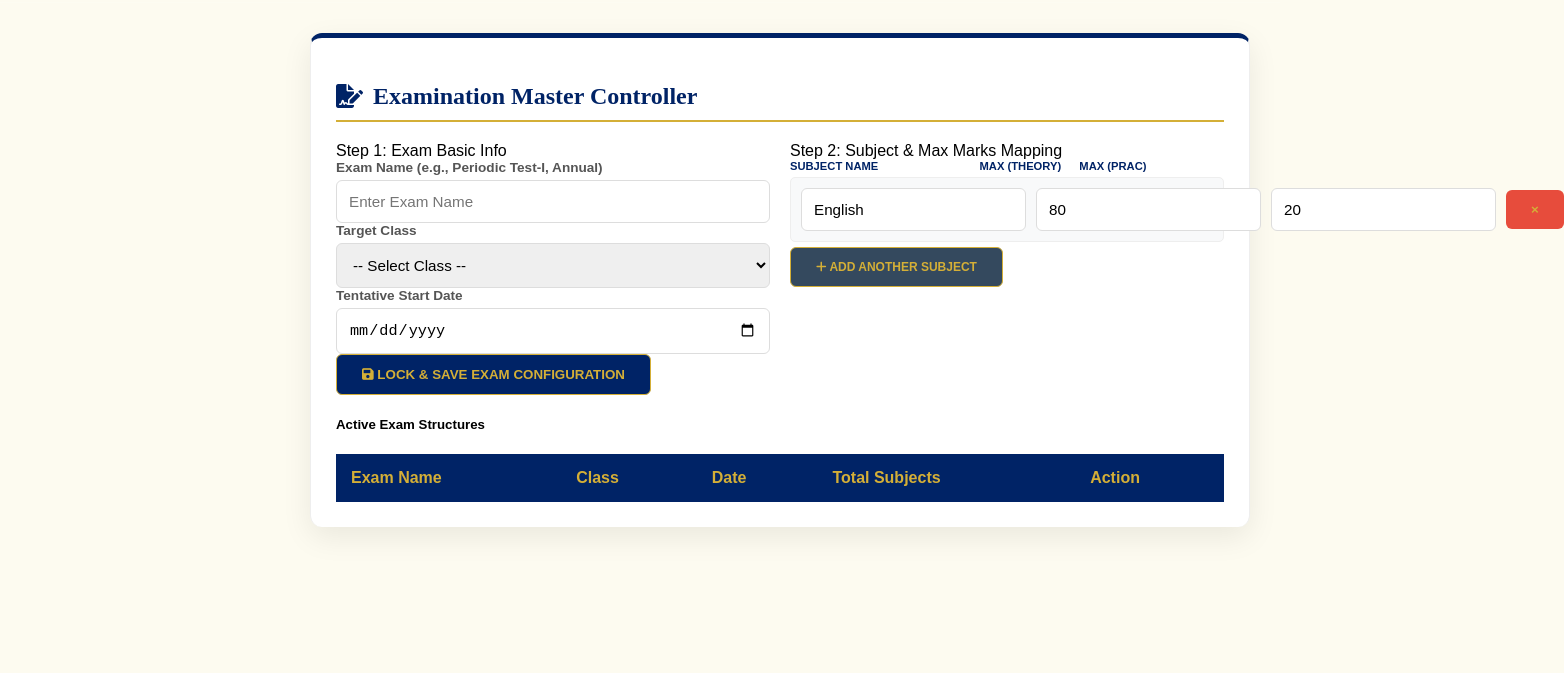
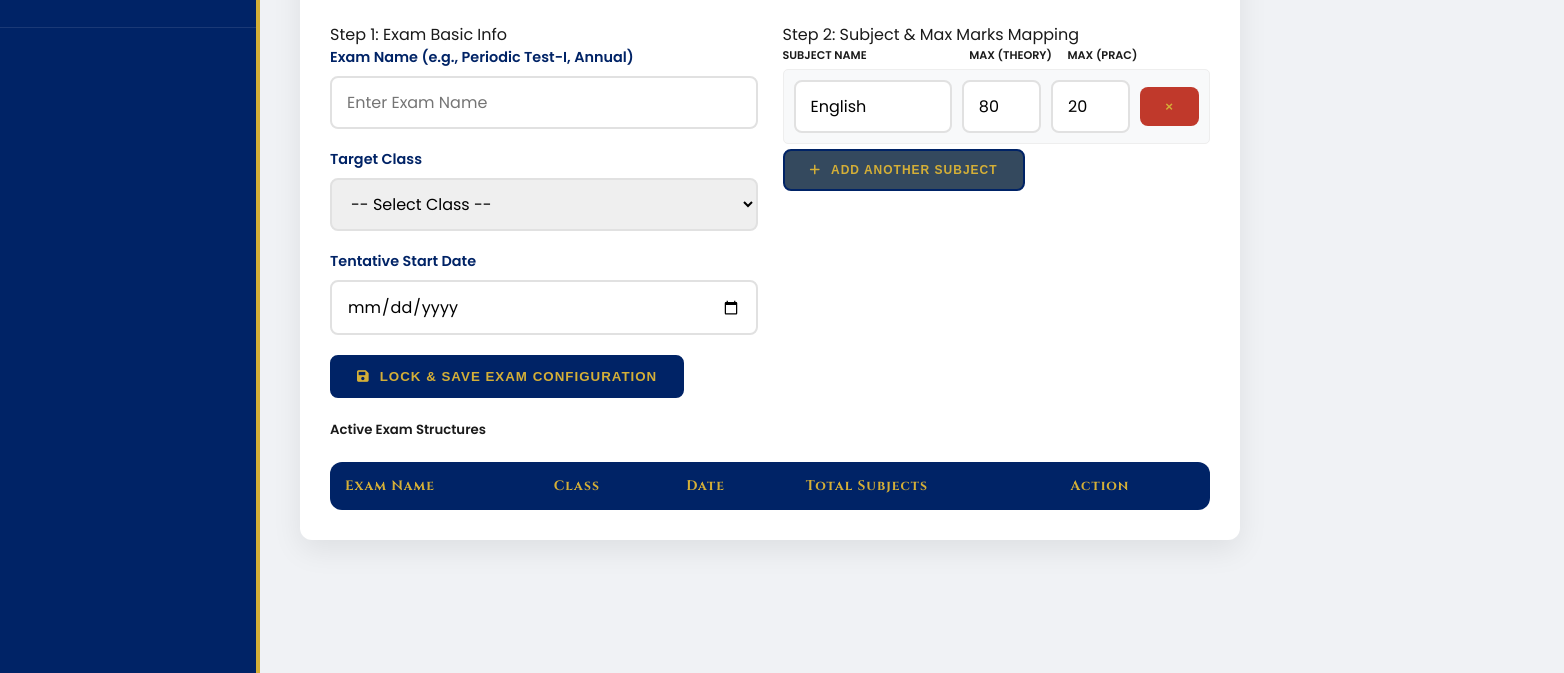
Before and after one commit to abhijeetlovesmahi-commits/Unbranded, a plain HTML site: page exam-master.html in a window 1280 px wide. Shown: the part 127-800 px from the top of the page, 1564 px wide, since content can reach past the window. Drawn offline with Linux system fonts and the light colour scheme; no server answers.

Commit message:
Update style.css

```diff
--- a/style.css
+++ b/style.css
@@ -1,132 +1,231 @@
-/* --- THE LALIT INTERNATIONAL SCHOOL - GLOBAL THEME --- */
+/* THE LALIT IMPERIAL - MASTER STYLESHEET
+   Everything in one file: Layout, Sidebar, Cards, UI Elements
+*/
+
+@import url('https://fonts.googleapis.com/css2?family=Cinzel:wght@400;700&family=Poppins:wght@300;400;600&display=swap');
+
 :root {
-    --primary-color: #002366;    /* Royal Blue */
-    --accent-color: #D4AF37;     /* Imperial Gold */
-    --bg-light: #FDFBF0;         /* Parchment Paper */
+    --primary: #002366;       /* Royal Blue */
+    --accent: #D4AF37;        /* Gold */
+    --bg-light: #f0f2f5;      /* Light Grey Background */
     --white: #ffffff;
-    --danger: #e74c3c;
-    --success: #27ae60;
-    --sidebar-width: 280px;
-    --font-main: 'Poppins', sans-serif;
-    --font-heading: 'Cinzel', serif;
+    --text-dark: #1a1a1a;
+    --text-muted: #666666;
+    --success: #27ae60;       /* Emerald Green */
+    --danger: #c0392b;        /* Alizarin Red */
+    --sidebar-width: 260px;
+    --transition: 0.3s ease;
 }
 
+* { box-sizing: border-box; }
+
 body {
+    font-family: 'Poppins', sans-serif;
     background-color: var(--bg-light);
-    font-family: var(--font-main);
+    color: var(--text-dark);
     margin: 0;
-    overflow-x: hidden;
+    padding: 0;
 }
 
-/* --- Reusable Layout Components --- */
-.dashboard-container {
+/* --- MAIN LAYOUT STRUCTURE --- */
+.wrapper {
     display: flex;
     min-height: 100vh;
 }
 
-.main-content {
-    flex-grow: 1;
-    padding: 30px;
-    margin-left: var(--sidebar-width);
-    transition: 0.3s;
+/* SIDEBAR DESIGN */
+.sidebar {
+    width: var(--sidebar-width);
+    background: var(--primary);
+    color: var(--white);
+    position: fixed;
+    height: 100vh;
+    overflow-y: auto;
+    border-right: 4px solid var(--accent);
+    z-index: 1000;
 }
 
-/* --- Imperial Card Style --- */
+.sidebar-header {
+    padding: 25px;
+    text-align: center;
+    border-bottom: 1px solid rgba(255,255,255,0.1);
+}
+
+.sidebar-header h2 {
+    font-family: 'Cinzel', serif;
+    color: var(--accent);
+    font-size: 1.2rem;
+    margin: 0;
+}
+
+.sidebar-menu {
+    padding: 15px 0;
+    list-style: none;
+    margin: 0;
+}
+
+.sidebar-menu li a {
+    display: flex;
+    align-items: center;
+    padding: 15px 25px;
+    color: rgba(255,255,255,0.8);
+    text-decoration: none;
+    transition: var(--transition);
+    border-left: 4px solid transparent;
+}
+
+.sidebar-menu li a i { width: 30px; font-size: 1.1rem; }
+
+.sidebar-menu li a:hover, .sidebar-menu li.active a {
+    background: rgba(255,255,255,0.1);
+    color: var(--accent);
+    border-left: 4px solid var(--accent);
+}
+
+/* MAIN CONTENT AREA */
+.main-content {
+    margin-left: var(--sidebar-width);
+    width: calc(100% - var(--sidebar-width));
+    padding: 40px;
+    transition: var(--transition);
+}
+
+/* --- ROYAL CARDS & CONTAINERS --- */
 .royal-card {
     background: var(--white);
     border-radius: 12px;
-    border-top: 5px solid var(--primary-color);
+    padding: 30px;
     box-shadow: 0 10px 30px rgba(0,0,0,0.08);
-    padding: 25px;
-    margin-bottom: 25px;
-    border-left: 1px solid #eee;
-    border-right: 1px solid #eee;
+    margin-bottom: 30px;
+    border-top: 5px solid var(--primary);
+    animation: fadeIn 0.5s ease;
+}
+
+@keyframes fadeIn {
+    from { opacity: 0; transform: translateY(10px); }
+    to { opacity: 1; transform: translateY(0); }
 }
 
 .card-title {
-    font-family: var(--font-heading);
-    color: var(--primary-color);
-    border-bottom: 2px double var(--accent-color);
-    padding-bottom: 10px;
-    margin-bottom: 20px;
+    font-family: 'Cinzel', serif;
+    color: var(--primary);
+    font-size: 1.5rem;
     display: flex;
+    align-items: center;
+    gap: 15px;
+    margin-top: 0;
+    margin-bottom: 25px;
+    border-bottom: 2px solid #eee;
+    padding-bottom: 15px;
+}
+
+/* --- FORM ELEMENTS --- */
+.form-grid {
+    display: grid;
+    grid-template-columns: repeat(auto-fit, minmax(280px, 1fr));
+    gap: 25px;
+}
+
+.form-group { margin-bottom: 20px; }
+
+.form-group label {
+    display: block;
+    font-weight: 600;
+    margin-bottom: 8px;
+    font-size: 0.9rem;
+    color: var(--primary);
+}
+
+input, select, textarea {
+    width: 100%;
+    padding: 12px 15px;
+    border: 2px solid #e1e1e1;
+    border-radius: 8px;
+    font-size: 1rem;
+    font-family: inherit;
+    transition: var(--transition);
+}
+
+input:focus, select:focus {
+    border-color: var(--primary);
+    outline: none;
+    box-shadow: 0 0 8px rgba(0,35,102,0.1);
+}
+
+/* --- BUTTONS --- */
+.btn-royal {
+    background: var(--primary);
+    color: var(--accent);
+    border: 2px solid var(--primary);
+    padding: 12px 25px;
+    border-radius: 8px;
+    cursor: pointer;
+    font-weight: 700;
+    text-transform: uppercase;
+    letter-spacing: 1px;
+    transition: var(--transition);
+    display: inline-flex;
     align-items: center;
     gap: 10px;
 }
 
-/* --- Form Design (Accurate & Efficient) --- */
-.form-grid {
-    display: grid;
-    grid-template-columns: repeat(auto-fit, minmax(200px, 1fr));
-    gap: 20px;
+.btn-royal:hover {
+    background: var(--accent);
+    color: var(--primary);
+    border-color: var(--accent);
+    transform: translateY(-2px);
+    box-shadow: 0 5px 15px rgba(212,175,55,0.3);
 }
 
-.form-group {
-    display: flex;
-    flex-direction: column;
-}
+.btn-danger { background: var(--danger); color: white; border-color: var(--danger); }
 
-label {
-    font-size: 0.85rem;
-    font-weight: 600;
-    color: #555;
-    margin-bottom: 5px;
-}
-
-input, select, textarea {
-    padding: 12px;
-    border: 1px solid #ddd;
-    border-radius: 6px;
-    font-size: 0.95rem;
-    transition: 0.3s;
-}
-
-input:focus {
-    border-color: var(--primary-color);
-    outline: none;
-    box-shadow: 0 0 5px rgba(0,35,102,0.2);
-}
-
-/* --- Buttons --- */
-.btn-royal {
-    background: var(--primary-color);
-    color: var(--accent-color);
-    border: 1px solid var(--accent-color);
-    padding: 12px 25px;
-    font-weight: bold;
-    text-transform: uppercase;
-    cursor: pointer;
-    border-radius: 6px;
-    transition: 0.3s;
-}
-
-.btn-royal:hover {
-    background: var(--accent-color);
-    color: var(--primary-color);
-}
-
-/* Responsive Table */
-.table-responsive {
-    overflow-x: auto;
-}
+/* --- DATA TABLES --- */
+.table-responsive { overflow-x: auto; border-radius: 12px; }
 
 table {
     width: 100%;
     border-collapse: collapse;
+    background: var(--white);
 }
 
 th {
-    background: var(--primary-color);
-    color: var(--accent-color);
+    background: var(--primary);
+    color: var(--accent);
     padding: 15px;
     text-align: left;
+    font-family: 'Cinzel', serif;
+    font-size: 0.85rem;
+    letter-spacing: 1px;
 }
 
 td {
-    padding: 12px;
-    border-bottom: 1px solid #eee;
+    padding: 15px;
+    border-bottom: 1px solid #f0f0f0;
+    font-size: 0.95rem;
 }
 
-@media (max-width: 992px) {
-    .main-content { margin-left: 0; }
+tr:hover td { background: #fcf9f0; }
+
+/* --- STATUS BADGES --- */
+.badge {
+    padding: 5px 12px;
+    border-radius: 20px;
+    font-size: 0.75rem;
+    font-weight: bold;
 }
+.badge-paid { background: #e8f5e9; color: var(--success); }
+.badge-pending { background: #feebee; color: var(--danger); }
+
+/* --- PRINT SETTINGS --- */
+@media print {
+    .sidebar, .no-print, .btn-royal { display: none !important; }
+    .main-content { margin-left: 0 !important; width: 100% !important; padding: 0 !important; }
+    .royal-card { box-shadow: none; border: 1px solid #eee; margin: 0; }
+}
+
+/* --- MOBILE RESPONSIVE --- */
+@media (max-width: 768px) {
+    .sidebar { width: 70px; }
+    .sidebar-header h2, .sidebar-menu span { display: none; }
+    .main-content { margin-left: 70px; width: calc(100% - 70px); padding: 20px; }
+}
```
